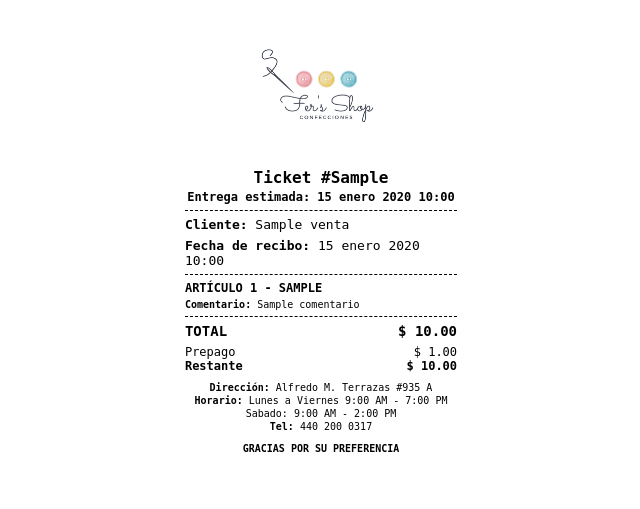
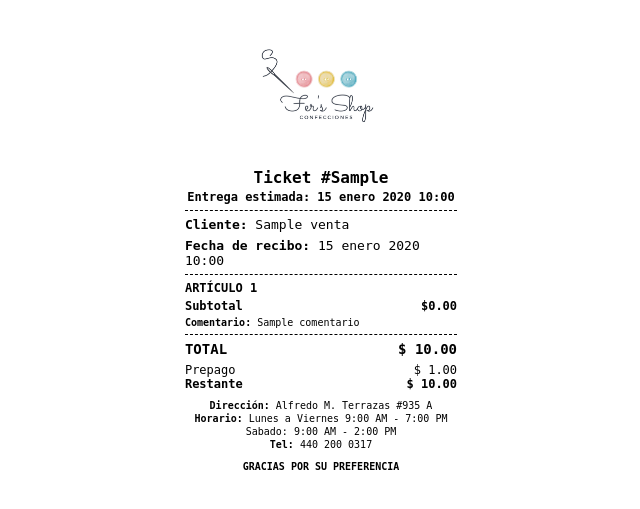
Before and after one commit to JoeRojas1914/Fresh-Steps-, a Flask app: template templates/ticket_venta.html in a window 1280 px wide. Shown: the top 509 px of the page, without its empty margins (319-959 px from the left). Run offline with Flask 3, Linux system fonts and the light colour scheme; the template is opened without the code that fills it: most values are stand-ins (such as "Sample title", 1, 10 or a date in 2020).

Commit message:
Cambio en estructura de ticket

```diff
--- a/templates/ticket_venta.html
+++ b/templates/ticket_venta.html
@@ -52,7 +52,9 @@
     <hr>
 
     {% for art in detalles %}
-      <div class="titulo-articulo">Artículo {{ loop.index }} - {{ art.tipo_articulo|capitalize }}</div>
+      {% set ns = namespace(subtotal=0) %}
+
+      <div class="titulo-articulo">Artículo {{ loop.index }}</div>
 
       {% if art.tipo_articulo == "calzado" %}
         <div class="subtexto">
@@ -63,6 +65,14 @@
           {% if art.datos.color_secundario %} | Sec: {{ art.datos.color_secundario }}{% endif %}
           {% if art.datos.color_agujetas %} | Agujetas: {{ art.datos.color_agujetas }}{% endif %}
         </div>
+
+        {% for s in art.servicios %}
+          <div class="linea">
+            <span>{{ s.nombre }}</span>
+            <span>${{ "%.2f"|format(s.precio_aplicado) }}</span>
+          </div>
+          {% set ns.subtotal = ns.subtotal + s.precio_aplicado %}
+        {% endfor %}
       {% endif %}
 
       {% if art.tipo_articulo == "confeccion" %}
@@ -74,29 +84,32 @@
           {% if art.datos.color_secundario %} | Sec: {{ art.datos.color_secundario }}{% endif %}
           | Cant: {{ art.datos.cantidad }}
         </div>
+
+        {% for s in art.servicios %}
+          {% set linea = s.precio_aplicado * art.datos.cantidad %}
+          <div class="linea">
+            <span>{{ s.nombre }}</span>
+            <span>${{ "%.2f"|format(linea) }}</span>
+          </div>
+          {% set ns.subtotal = ns.subtotal + linea %}
+        {% endfor %}
       {% endif %}
 
       {% if art.tipo_articulo == "maquila" %}
         <div class="subtexto">
-          {{ art.datos.tipo }} | Cant: {{ art.datos.cantidad }} | P.U: ${{ "%.2f"|format(art.datos.precio_unitario or 0) }}
+          {{ art.datos.tipo }} |
+          Cant: {{ art.datos.cantidad }} |
+          P.U: ${{ "%.2f"|format(art.datos.precio_unitario) }}
         </div>
+
+        {% set ns.subtotal = art.datos.cantidad * art.datos.precio_unitario %}
       {% endif %}
 
-      {% if art.tipo_articulo in ["calzado", "confeccion"] %}
-        {% for s in art.servicios %}
-          <div class="linea">
-            <span>{{ s.nombre }}</span>
-            <span>${{ "%.2f"|format(s.precio_aplicado) }}</span>
-          </div>
-        {% endfor %}
-      {% endif %}
-
-      {% if art.tipo_articulo == "maquila" %}
-        <div class="linea">
-          <span><b>Subtotal</b></span>
-          <span><b>${{ "%.2f"|format(art.datos.subtotal or 0) }}</b></span>
-        </div>
-      {% endif %}
+      <!-- SUBTOTAL -->
+      <div class="linea" style="margin-top:4px;">
+        <span><b>Subtotal</b></span>
+        <span><b>${{ "%.2f"|format(ns.subtotal) }}</b></span>
+      </div>
 
       {% if art.comentario %}
         <div class="subtexto" style="margin-top:4px;">
@@ -105,7 +118,7 @@
       {% endif %}
 
       <hr>
-    {% endfor %}
+      {% endfor %}
 
     <div class="totales">
       {% if venta.aplica_descuento and (venta.cantidad_descuento or 0) > 0 %}
```
